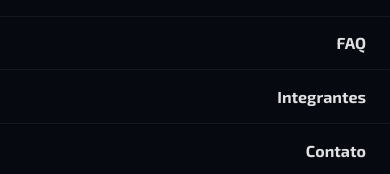
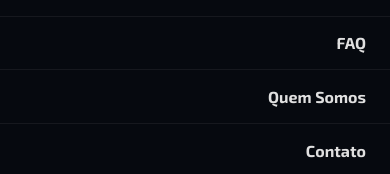
Before and after one commit to ismrqs/orbital, a React (Vite) app: page / in a window 390 px wide. Both pictures are taken after a click on the button "Abrir menu". Shown: the part 296-470 px from the top of the page. Built offline with nearby package versions, Linux system fonts and the light colour scheme.

Commit message:
alterando rota do quemsomos no menu hamburguer

```diff
--- a/src/pages/components/Menu.tsx
+++ b/src/pages/components/Menu.tsx
@@ -78,7 +78,7 @@ function Menu({ open }: MenuProps) {
           <li><NavLink to="/" end className={mobileLink}>Home</NavLink></li>
           <li><NavLink to="/sobre" className={mobileLink}>Sobre</NavLink></li>
           <li><NavLink to="/faq" className={mobileLink}>FAQ</NavLink></li>
-          <li><NavLink to="/integrantes" className={mobileLink}>Integrantes</NavLink></li>
+          <li><NavLink to="/quemsomos" className={mobileLink}>Quem Somos</NavLink></li>
           <li>
             <NavLink
               to="/contato"
```
